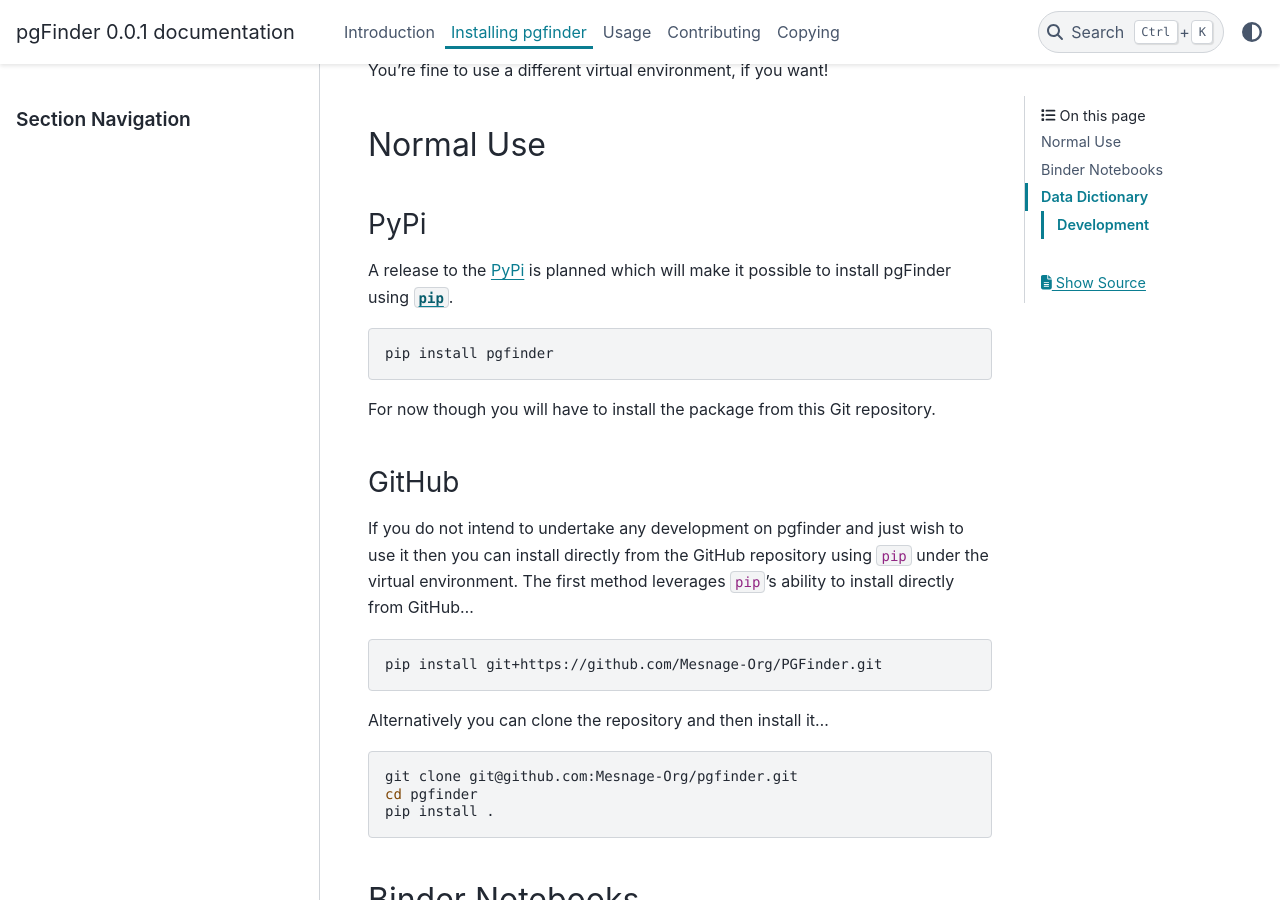
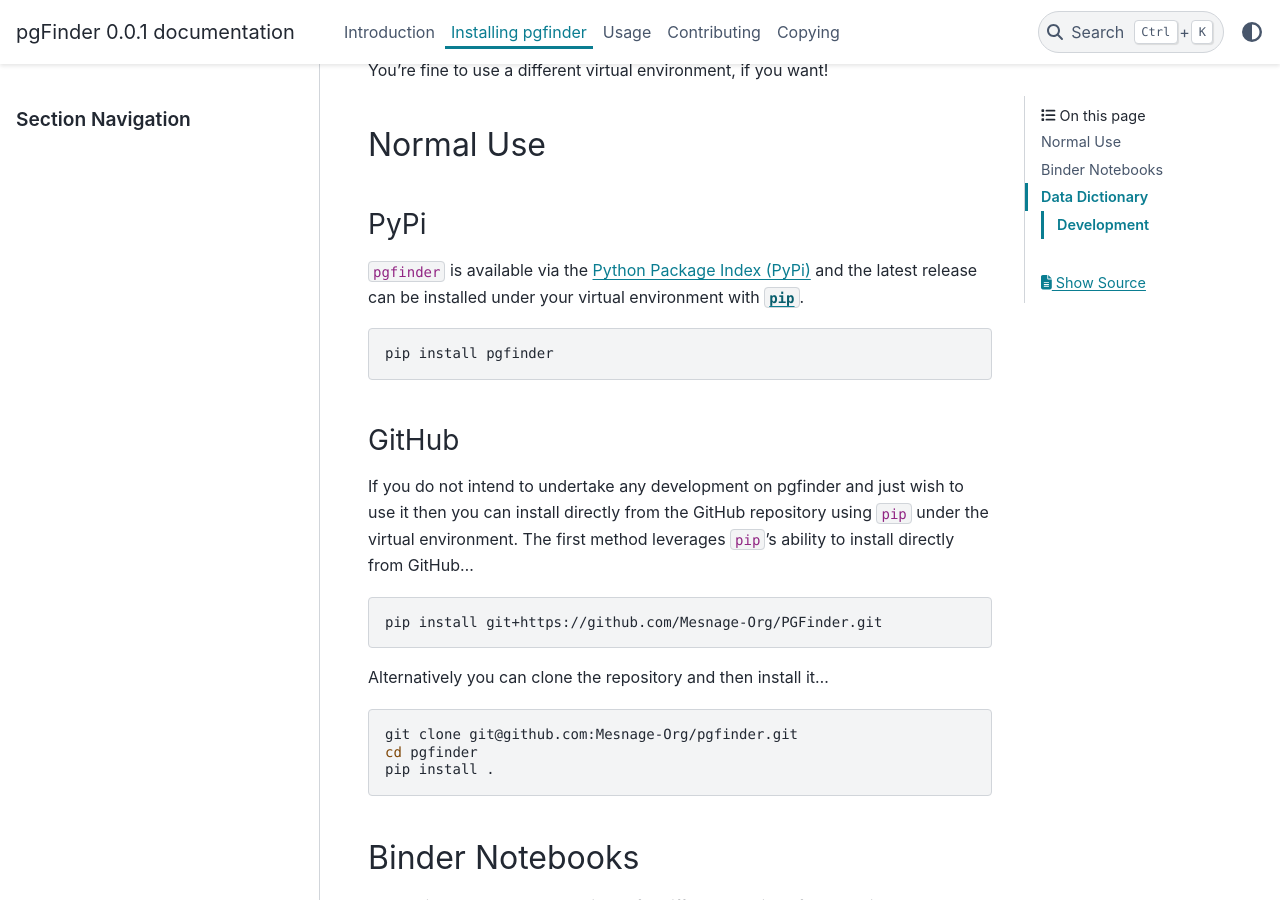
Before and after one commit to Mesnage-Org/pgfinder, a Sphinx documentation site: the page built from docs/installation.md, in a window 1280 px wide and 900 px high, scrolled down 335 px. Built offline with Sphinx 7.4.7 and the PyData theme 0.15.4, drawn with Linux system fonts in a browser that asks for light colours; pages that are not in the unit, such as notebooks, are missing from menus.

Commit message:
105 | Updating installation instructions; resetting version for release to PyPi

````diff
--- a/docs/installation.md
+++ b/docs/installation.md
@@ -16,14 +16,12 @@
 
 ### PyPi
 
-A release to the [PyPi](https://pypi.org/) is planned which will make it possible to install pgFinder using
-[`pip`](https://pip.pypa.io/en/stable/).
+`pgfinder` is available via the [Python Package Index (PyPi)](https://pypi.org/) and the latest release can be installed
+under your virtual environment with [`pip`](https://pip.pypa.io/en/stable/).
 
 ``` bash
 pip install pgfinder
 ```
-
-For now though you will have to install the package from this Git repository.
 
 ### GitHub
 
--- a/setup.cfg
+++ b/setup.cfg
@@ -1,6 +1,6 @@
 [metadata]
 name = pgfinder
-version = 0.0.2
+version = 0.0.1
 description =
 long_description = file: README.md
 long_description_content_type = text/markdown
````
